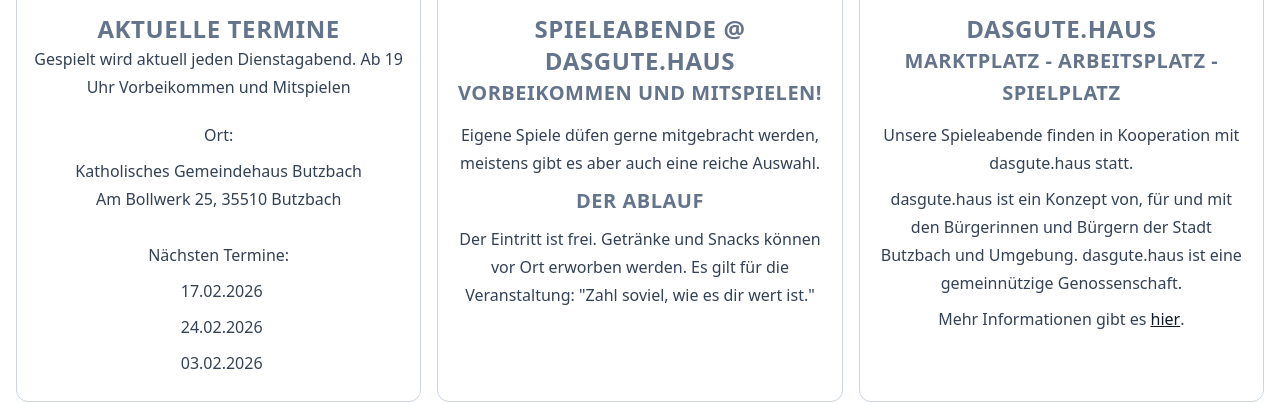
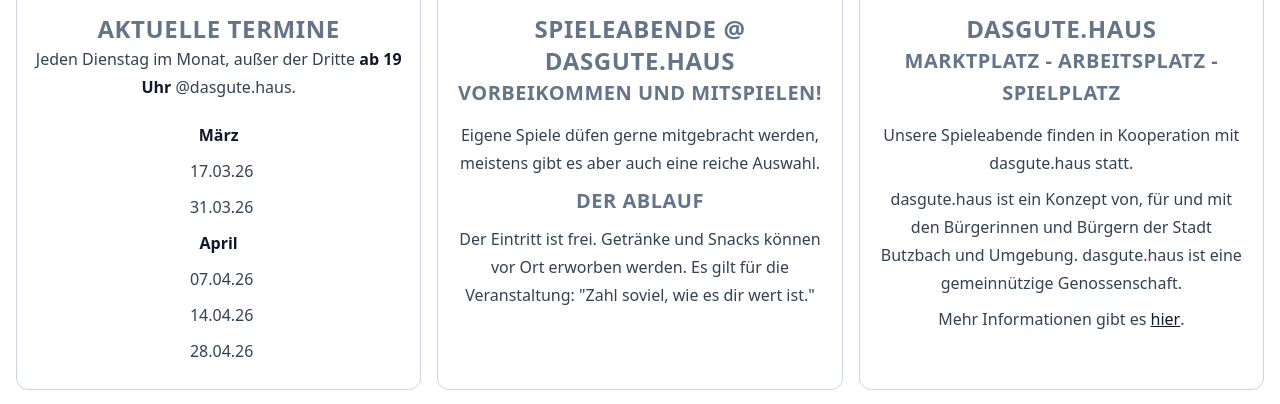
Before and after one commit to butzbach-spielt/butzbach-spielt-website, an Eleventy site: page src/index.html in a window 1280 px wide. Shown: the part 1008-1412 px from the top of the page. Built offline with nearby package versions, Linux system fonts and the light colour scheme; Eleventy itself is replaced by a stand-in of ours; files that its build step writes are made by us from their sources.

Commit message:
Update Card “event-list”

```diff
--- a/src/cards/event-list.md
+++ b/src/cards/event-list.md
@@ -6,15 +6,15 @@ imageAlt: Tisch mit Spielmaterial von Everdell. Zusehen sind Tokens, Münzen und
   im Hintergrund ein Baum
 isLogo: false
 ---
-Gespielt wird aktuell  jeden Dienstagabend. Ab 19 Uhr Vorbeikommen und Mitspielen
+Jeden Dienstag im Monat, außer der Dritte **ab 19 Uhr** @dasgute.haus.
 
-Ort:
+**März**
 
-Katholisches Gemeindehaus Butzbach\
-Am Bollwerk 25, 35510 Butzbach\
-\
-Nächsten Termine:
+* 17.03.26
+* 31.03.26
 
-* 17.02.2026
-* 24.02.2026
-* 03.02.2026
+**April**
+
+* 07.04.26
+* 14.04.26
+* 28.04.26
```
